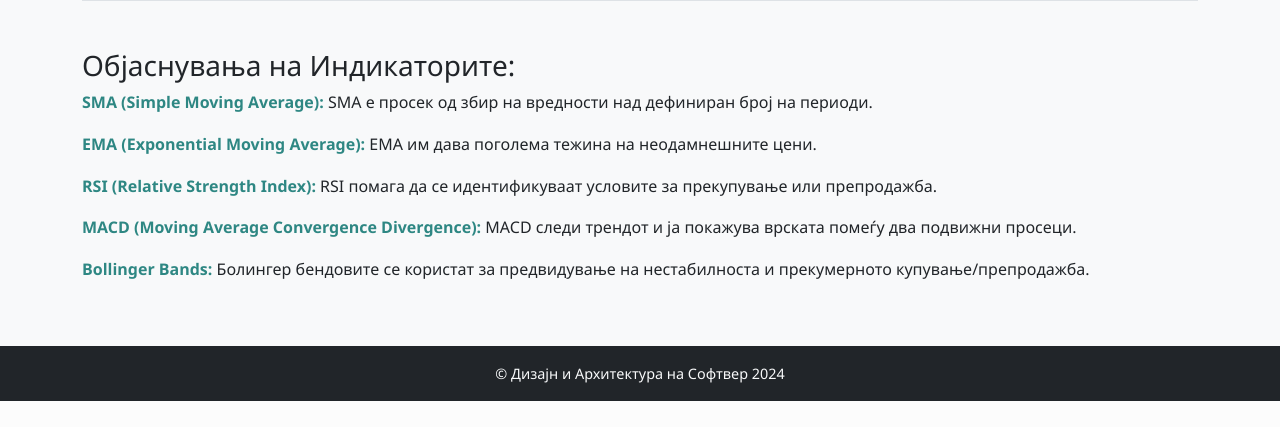
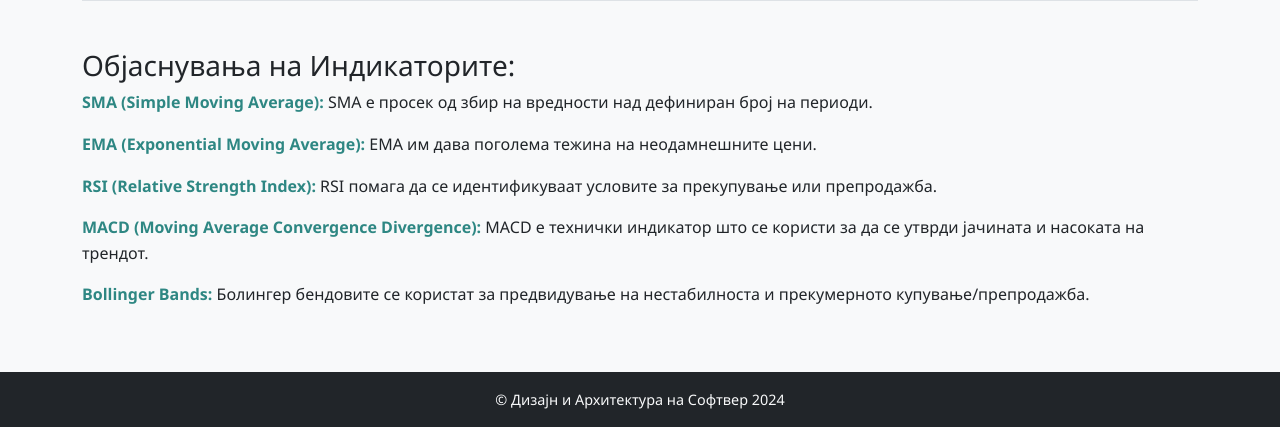
Before and after one commit to davidhristov59/DIANS, a Flask app: page /technicalAnalysis in a window 1280 px wide. Shown: the part 830-1257 px from the top of the page. Before the commit the page ends 1231 px from the top, so only its background shows below. Run offline with Flask 3, Linux system fonts and the light colour scheme; some libraries are stand-ins or nearby versions.

Commit message:
Homework 3 final push

```diff
--- a/Homework3/templates/technicalAnalysis.html
+++ b/Homework3/templates/technicalAnalysis.html
@@ -136,8 +136,8 @@
     <p><strong style="color: #2e8783">EMA (Exponential Moving Average):</strong> ЕМА им дава поголема тежина на неодамнешните цени.</p>
     <p><strong style="color: #2e8783">RSI (Relative Strength Index):</strong> RSI помага да се идентификуваат условите за прекупување или
         препродажба.</p>
-    <p><strong style="color: #2e8783">MACD (Moving Average Convergence Divergence):</strong> MACD следи трендот и ја покажува врската помеѓу
-        два подвижни просеци.</p>
+    <p><strong style="color: #2e8783">MACD (Moving Average Convergence Divergence):</strong> MACD е технички индикатор што се користи
+        за да се утврди јачината и насоката на трендот.</p>
     <p><strong style="color: #2e8783">Bollinger Bands:</strong> Болингер бендовите се користат за предвидување на нестабилноста и прекумерното
         купување/препродажба.</p>
 </div>
```
